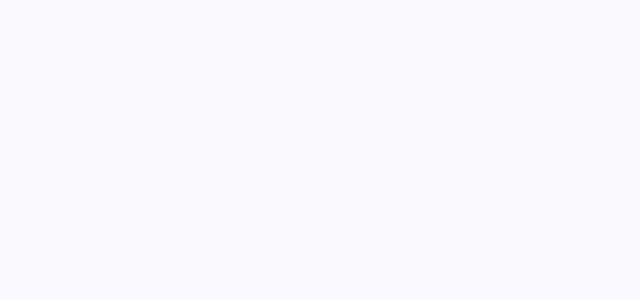
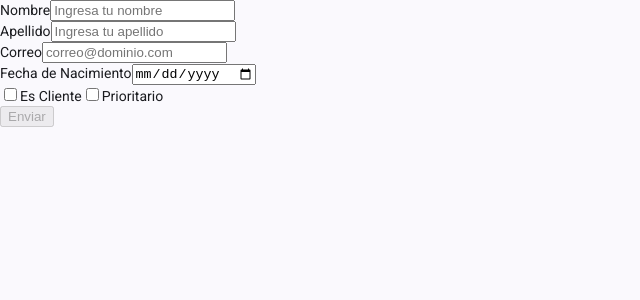
Before and after one commit to ctg-angular-lab/ng-shift-master, an Angular app: page /booking-form in a window 1280 px wide. Before the commit this address led to /. Shown: the top 300 px of the page, without its empty margins (0-640 px from the left). Built offline with nearby package versions, Linux system fonts and the light colour scheme.

Commit message:
Add form validators and used it in booking form for shifts

```diff
--- a/src/app/app.routes.ts
+++ b/src/app/app.routes.ts
@@ -1,8 +1,10 @@
 import { Routes } from '@angular/router';
 import { QrPage } from './features/qr-display/pages/qr-page/qr-page';
 import { QueueList } from '@features/queue-list/queue-list';
+import { BookingForm } from '@features/booking-form/booking-form';
 
 export const routes: Routes = [
   {path:'', component: QrPage},
-  {path:'waiting-list', component: QueueList}
+  {path:'waiting-list', component: QueueList},
+  {path:'booking-form', component: BookingForm},
 ];
--- /dev/null
+++ b/src/app/core/form-validators/form-validators.ts
@@ -0,0 +1,66 @@
+import { AbstractControl, ValidationErrors, ValidatorFn, FormGroup } from '@angular/forms';
+import { FORM_PATTERNS } from './validators-form-constants';
+
+
+export function requiredTrimmed(): ValidatorFn {
+  return (control: AbstractControl): ValidationErrors | null => {
+    const value = control.value;
+    if (value == null) return { required: true };
+
+    return String(value).trim().length > 0
+      ? null
+      : { required: true };
+  };
+}
+
+export function onlyLettersValidator(): ValidatorFn {
+  return (control: AbstractControl): ValidationErrors | null => {
+    const value = control.value;
+
+    if (!value) return null; // required se valida aparte
+
+    return FORM_PATTERNS.ONLY_LETTERS.test(String(value).trim())
+      ? null
+      : { onlyLetters: true };
+  };
+}
+
+export function emailValidator(): ValidatorFn {
+  return (control: AbstractControl): ValidationErrors | null => {
+    const value = control.value;
+
+    if (!value) return null;
+
+    return FORM_PATTERNS.EMAIL.test(String(value).trim())
+      ? null
+      : { email: true };
+  };
+}
+
+export function requiredDateValidator(): ValidatorFn {
+  return (control: AbstractControl): ValidationErrors | null => {
+    const value = control.value;
+
+    if (!value) return { required: true };
+
+    const date = new Date(value);
+    return isNaN(date.getTime())
+      ? { invalidDate: true }
+      : null;
+  };
+}
+
+
+function isAtLeastAge(birthDate: Date, minAge: number): boolean {
+  const today = new Date();
+  let age = today.getFullYear() - birthDate.getFullYear();
+
+  const monthDiff = today.getMonth() - birthDate.getMonth();
+
+  if (monthDiff < 0 ||
+     (monthDiff === 0 && today.getDate() < birthDate.getDate())) {
+    age--;
+  }
+
+  return age >= minAge;
+}
--- /dev/null
+++ b/src/app/core/form-validators/validators-form-constants.ts
@@ -0,0 +1,12 @@
+export const FORM_PATTERNS = {
+  ONLY_LETTERS: /^[A-Za-zÁÉÍÓÚáéíóúÑñÜü]+(?:[ -][A-Za-zÁÉÍÓÚáéíóúÑñÜü]+)*$/,
+  EMAIL: /^[^\s@]+@[^\s@]+\.[^\s@]{2,}$/
+}
+
+export const FORM_ERRORS = {
+  firstName: 'Debes ingresar un nombre válido',
+  lastName: 'Debes ingresar un apellido válido',
+  email: 'Debes ingresar un correo electrónico válido',
+  isAdult: 'Indica si eres mayor de Edad',
+  isBankClient: 'Indica si eres cliente del Banco',
+}
--- /dev/null
+++ b/src/app/features/booking-form/booking-form.html
@@ -0,0 +1,61 @@
+<form [formGroup]="form" (ngSubmit)="onSubmit()" class="booking-form">
+  <!-- Nombre -->
+  <div class="field">
+    <label>Nombre</label>
+    <input type="text" formControlName="firstName" placeholder="Ingresa tu nombre" />
+    @if (getErrorMessage('firstName'); as msg) {
+      <small class="error">{{ msg }}</small>
+    }
+  </div>
+
+  <!-- Apellido -->
+  <div class="field">
+    <label>Apellido</label>
+    <input type="text" formControlName="lastName" placeholder="Ingresa tu apellido" />
+    @if (getErrorMessage('lastName'); as msg) {
+      <small class="error">{{ msg }}</small>
+    }
+  </div>
+
+  <!-- Email -->
+  <div class="field">
+    <label>Correo</label>
+    <input type="email" formControlName="email" placeholder="correo@dominio.com" />
+    @if (getErrorMessage('email'); as msg) {
+      <small class="error">{{ msg }}</small>
+    }
+  </div>
+
+  <!-- Fecha de nacimiento -->
+  <div class="field">
+    <label>Fecha de Nacimiento</label>
+    <input type="date" formControlName="birthDate" />
+    @if (getErrorMessage('birthDate'); as msg) {
+      <small class="error">{{ msg }}</small>
+    }
+  </div>
+
+  <!-- Advertencia por menor de edad -->
+  @if (isMinor()) {
+    <div class="warning">
+      Recuerda que para ciertos procesos bancarios necesitas la compañía de un adulto responsable
+    </div>
+  }
+
+  <!-- Toggles -->
+  <div class="toggles">
+    <label class="toggle">
+      <input type="checkbox" formControlName="isBankClient" />
+      <span>Es Cliente</span>
+    </label>
+
+    <label class="toggle">
+      <input type="checkbox" formControlName="isPriority" />
+      <span>Prioritario</span>
+    </label>
+  </div>
+
+  <div class="actions">
+    <button type="submit" [disabled]="form.invalid">Enviar</button>
+  </div>
+</form>
--- /dev/null
+++ b/src/app/features/booking-form/booking-form.ts
@@ -0,0 +1,107 @@
+import { Component, computed } from '@angular/core';
+import { FormBuilder, ReactiveFormsModule, Validators } from '@angular/forms';
+import { toSignal } from '@angular/core/rxjs-interop';
+import { startWith } from 'rxjs';
+import { FORM_ERRORS } from "@core/form-validators/validators-form-constants";
+import {
+  requiredTrimmed,
+  onlyLettersValidator,
+  emailValidator,
+  requiredDateValidator,
+} from '@core/form-validators/form-validators';
+
+
+@Component({
+  selector: 'app-booking-form',
+  standalone: true,
+  imports: [ReactiveFormsModule],
+  templateUrl: './booking-form.html',
+  styleUrl: './booking-form.scss',
+})
+
+export class BookingForm {
+  readonly ERRORS = FORM_ERRORS;
+  private readonly fb = new FormBuilder();
+
+  readonly form = this.fb.group({
+    firstName: ['', [requiredTrimmed(), onlyLettersValidator()]],
+    lastName: ['', [requiredTrimmed(), onlyLettersValidator()]],
+    email: ['', [requiredTrimmed(), emailValidator()]],
+    birthDate: ['', [requiredDateValidator()]],
+    isBankClient: [false],
+    isPriority: [false],
+  });
+
+  private readonly birthDateSig = toSignal(
+    this.form.get('birthDate')!.valueChanges.pipe(
+      startWith(this.form.get('birthDate')!.value)
+    ),
+    { initialValue: this.form.get('birthDate')!.value }
+  );
+
+  readonly isMinor = computed(() => {
+    const value = this.birthDateSig();
+    if (!value) return false;
+
+    const birthDate = new Date(value);
+    if (Number.isNaN(birthDate.getTime())) return false;
+
+    return !this.isAtLeastAge(birthDate, 18);
+  });
+
+
+  private isAtLeastAge(birthDate: Date, minAge: number): boolean {
+    const today = new Date();
+    let age = today.getFullYear() - birthDate.getFullYear();
+
+    const monthDiff = today.getMonth() - birthDate.getMonth();
+    if (monthDiff < 0 || (monthDiff === 0 && today.getDate() < birthDate.getDate())) {
+      age--;
+    }
+
+    return age >= minAge;
+  }
+
+
+  hasError(controlName: keyof BookingForm['form']['controls'], errorKey: string): boolean {
+    const ctrl = this.form.get(controlName as string);
+    return !!ctrl && ctrl.touched && ctrl.hasError(errorKey);
+  }
+
+  getErrorMessage(controlName: keyof BookingForm['form']['controls']): string | null {
+    const ctrl = this.form.get(controlName as string);
+    if (!ctrl || !ctrl.touched || !ctrl.errors) return null;
+
+    if (controlName === 'firstName' && (ctrl.hasError('required') || ctrl.hasError('onlyLetters'))) {
+      return this.ERRORS.firstName;
+    }
+
+    if (controlName === 'lastName' && (ctrl.hasError('required') || ctrl.hasError('onlyLetters'))) {
+      return this.ERRORS.lastName;
+    }
+
+    if (controlName === 'email' && (ctrl.hasError('required') || ctrl.hasError('email'))) {
+      return this.ERRORS.email;
+    }
+
+    if (controlName === 'birthDate' && (ctrl.hasError('required') || ctrl.hasError('invalidDate'))) {
+      // No lo tenías en FORM_ERRORS; si quieres lo agregamos ahí. Por ahora texto simple:
+      return 'Debes indicar una fecha válida';
+    }
+
+    return null;
+  }
+
+  onSubmit(): void {
+    this.form.markAllAsTouched();
+
+    if (this.form.invalid) return;
+
+    // payload limpio
+    const payload = this.form.getRawValue();
+    console.log('SUBMIT payload:', payload);
+
+    // Aquí llamarías tu service...
+  }
+
+}
--- a/tsconfig.json
+++ b/tsconfig.json
@@ -16,9 +16,10 @@
     "module": "preserve",
     "baseUrl": "./",
     "paths": {
+      "@core/*": ["src/app/core/*"],
+      "@features/*": ["src/app/features/*"],
       "@services/*": ["src/app/core/services/*"],
       "@shared/*": ["src/app/shared/*"],
-      "@features/*": ["src/app/features/*"],
     }
 
   },
```
Also changed, not shown: src/app/features/booking-form/booking-form.scss (added), 1 other file (tests, documents, lock files or other folders).
